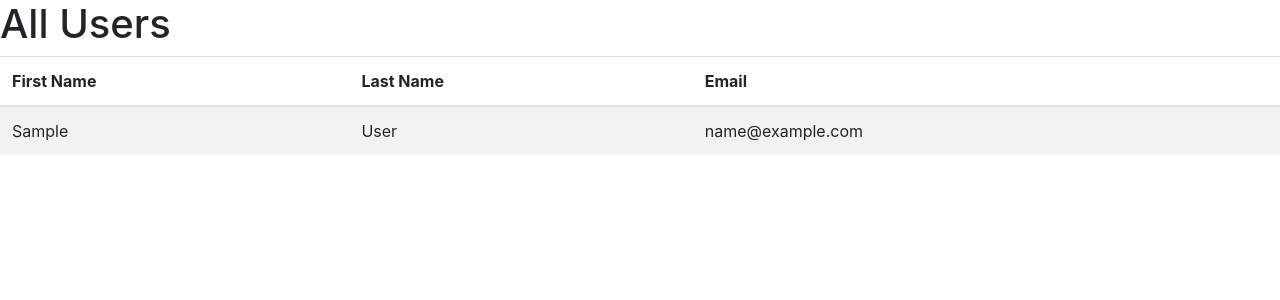
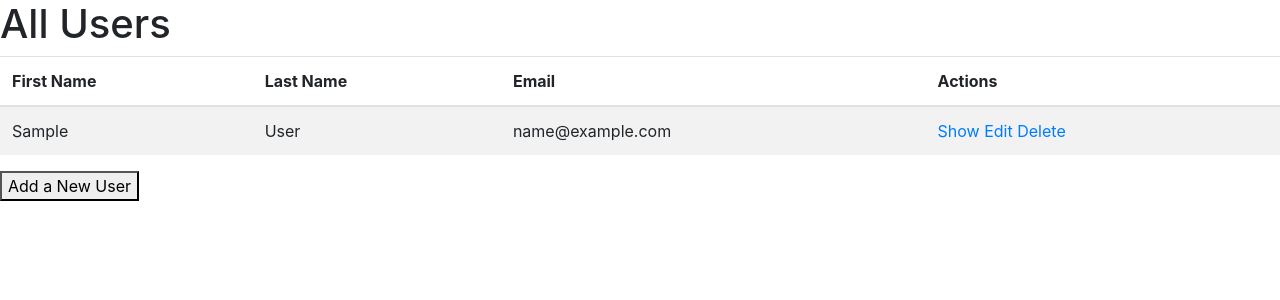
Before and after one commit to maguina-sj/users_cr, a Flask app: page /show_users in a window 1280 px wide. Shown: the top 300 px of the page. Run offline with Flask 2, Linux system fonts and the light colour scheme; tables that the repository leaves empty or names only in its code hold one stand-in row (values such as "Sample post").

Commit message:
assignment crud completed

```diff
--- a/server.py
+++ b/server.py
@@ -1,4 +1,4 @@
-from flask import Flask, render_template, redirect, request, session
+from flask import Flask, render_template, redirect, request
 from user import User
 
 app = Flask(__name__)
@@ -8,7 +8,7 @@ def create_user():
     return render_template('newuser.html')
 
 @app.route('/users', methods=["POST"])
-def users():
+def home():
     data = {
         'first_name' : request.form['first_name'],
         'last_name' : request.form['last_name'],
@@ -24,6 +24,44 @@ def show_users():
     return render_template ('index.html', all_users = users)
 
 
+@app.route('/users/<int:id>')
+def view_one(id):
+    data = {
+        'id' : id
+    }
+    user = User.get_one(data)
+    return render_template('oneuser.html', one_user = user )
+
+
+@app.route('/users/<int:id>/edit')
+def edit(id):
+    data = {
+        'id' : id
+    }
+    user = User.get_one(data)
+    return render_template('edituser.html', edit_user = user)
+
+
+@app.route('/users/<int:id>/edit', methods=['POST'])
+def process_edit(id):
+    data = {
+        'id' : id,
+        'first_name' : request.form['first_name'],
+        'last_name' : request.form['last_name'],
+        'email' : request.form['email']
+    }
+    User.update(data)
+    return redirect (f'/users/{id}')
+
+
+@app.route('/users/<int:id>/delete')
+def delete(id):
+    data = {
+        'id' : id
+    }
+    User.delete(data)
+    return redirect('/show_users')
+
 
 if __name__ == "__main__":
     app.run(debug=True)
--- a/templates/index.html
+++ b/templates/index.html
@@ -16,6 +16,7 @@
                 <th scope="col">First Name</th>
                 <th scope="col">Last Name</th>
                 <th scope="col">Email</th>
+                <th scope="'col">Actions</th>
             </tr>
         </thead>
         <body>
@@ -24,10 +25,17 @@
                     <td>{{one_user.first_name}}</td>
                     <td>{{one_user.last_name}}</td>
                     <td>{{one_user.email}}</td>
+                    <td><a href="/users/{{one_user.id}}">Show</a>
+                    <a href="/users/{{one_user.id}}/edit">Edit</a>
+                    <a href='/users/{{one_user.id}}/delete'>Delete</a></td>
                 </tr>
             {% endfor %}
+            <tr>
+
+            </tr>
         </body>
     </table>
+    <a href="/"><button>Add a New User</button></a>
 
 </body>
 </html>
--- a/user.py
+++ b/user.py
@@ -1,34 +1,3 @@
-# # import the function that will return an instance of a connection
-
-# from mysqlconnection import connectToMySQL
-# # model the class after the friend table from our database
-# class User:
-#     def __init__( self , data ):
-#         self.id = data['id']
-#         self.first_name = data['first_name']
-#         self.last_name = data['last_name']
-#         self.email = data['email']
-#         self.created_at = data['created_at']
-#         self.updated_at = data['updated_at']
-# # Now we use class methods to query our database
-#     @classmethod
-#     def get_all(cls):
-#         query = "SELECT * FROM users;"
-# # make sure to call the connectToMySQL function with the schema you are targeting.
-#         results = connectToMySQL('users_cr').query_db(query)
-#         # Create an empty list to append our instances of friends
-#         users = []
-#         # Iterate over the db results and create instances of friends with cls.
-#         for user in results:
-#             users.append( cls(user) )
-#         return users
-
-#     @classmethod
-#     def save(cls, data ):
-#         query = "INSERT INTO users ( first_name , last_name , email , created_at, updated_at ) VALUES ( %(fname)s , %(lname)s , %(email)s , NOW() , NOW() );"
-#         # data is a dictionary that will be passed into the save method from server.py
-#         return connectToMySQL('users_cr').query_db( query, data )
-
 # import the function that will return an instance of a connection
 from config.mysqlconnection import connectToMySQL
 # model the class after the friend table from our database
@@ -56,3 +25,21 @@ class User:
         query = 'INSERT INTO users (first_name, last_name, email) VALUES ( %(first_name)s, %(last_name)s, %(email)s );'
         results = connectToMySQL('users_cr').query_db(query, data)
         return results
+
+    @classmethod
+    def get_one(cls, data):
+        query = 'SELECT * FROM users WHERE id = %(id)s;'
+        results = connectToMySQL('users_cr').query_db(query, data)
+        if len(results) < 1:
+            return False
+        return cls(results[0])
+
+    @classmethod
+    def update(cls, data):
+        query = 'UPDATE users SET first_name = %(first_name)s, last_name = %(last_name)s, email = %(email)s WHERE id = %(id)s;'
+        results = connectToMySQL('users_cr').query_db(query, data)
+
+    @classmethod
+    def delete(cls, data):
+        query = 'DELETE FROM users WHERE id = %(id)s;'
+        results = connectToMySQL('users_cr').query_db(query, data)
```
Also changed, not shown: templates/edituser.html (added, +23 -0 lines), templates/oneuser.html (added, +26 -0 lines).
